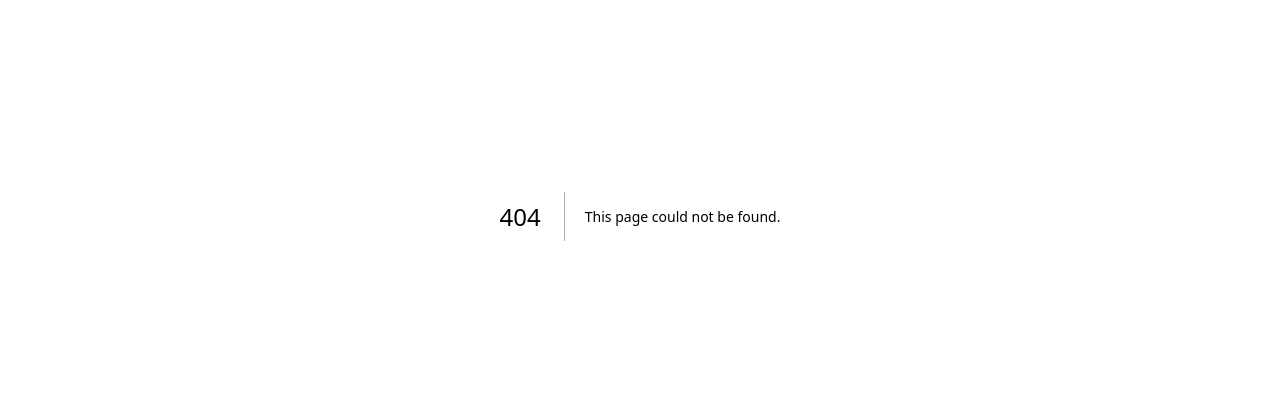
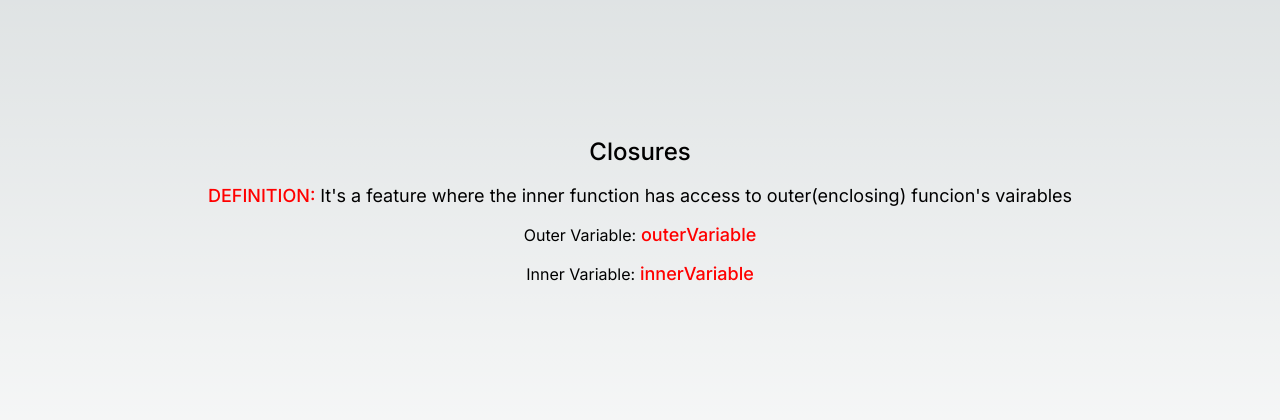
Before and after one commit to Jai-khanchandani/machine-coding-practice, a Next.js app: page /js/closure in a window 1280 px wide. Before the commit this address had no page. Shown: the part 184-604 px from the top of the page. Built offline with nearby package versions, Linux system fonts and the light colour scheme.

Commit message:
feat: add closure concept

```diff
--- a/src/app/globals.css
+++ b/src/app/globals.css
@@ -48,3 +48,12 @@ body {
 .fdC {
   flex-direction: column;
 }
+.mb12 {
+  margin-bottom: 12px;
+}
+.fwM {
+  font-weight: 500;
+}
+.fwB {
+  font-weight: 700;
+}
--- /dev/null
+++ b/src/app/js/closure/page.js
@@ -0,0 +1,60 @@
+"use client";
+
+import { useEffect, useState } from "react";
+import styled from "styled-components";
+
+const Wrapper = styled.div`
+  padding: 24px;
+  height: 100vh;
+  h1 {
+    font-size: 24px;
+  }
+  h2 {
+    font-size: 18px;
+  }
+  span {
+    font-size: 18px;
+    color: red;
+  }
+`;
+
+const Closure = () => {
+  const [variableState, setVariableState] = useState({
+    outerVariable: null,
+    innerVariable: null,
+  });
+
+  function outerFunction(outerVariable) {
+    return function innerFunction(innerVariable) {
+      setVariableState({
+        outerVariable: outerVariable,
+        innerVariable: innerVariable,
+      });
+    };
+  }
+
+  useEffect(() => {
+    const closureCall = outerFunction("outerVariable");
+    closureCall("innerVariable");
+  }, []);
+  return (
+    <Wrapper className="dFA fdC jcC">
+      <h1 className="fwM mb12">Closures</h1>
+      <h2 className="mb12">
+        <span className="fwM">DEFINITION: </span>
+        It's a feature where the inner function has access to outer(enclosing)
+        funcion's vairables
+      </h2>
+      <p className="mb12">
+        Outer Variable:
+        <span className="fwM"> {variableState.outerVariable}</span>
+      </p>
+      <p className="mb12">
+        Inner Variable:
+        <span className="fwM"> {variableState.innerVariable}</span>
+      </p>
+    </Wrapper>
+  );
+};
+
+export default Closure;
```
